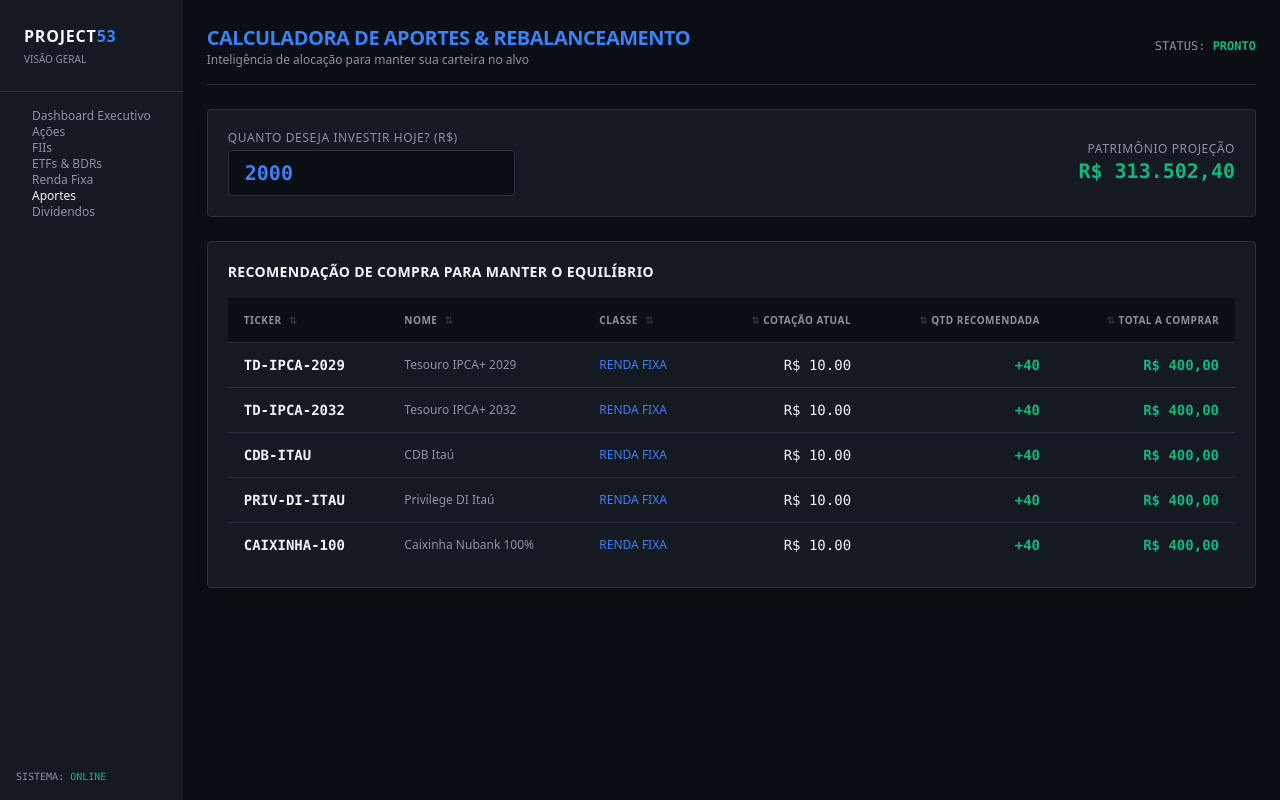
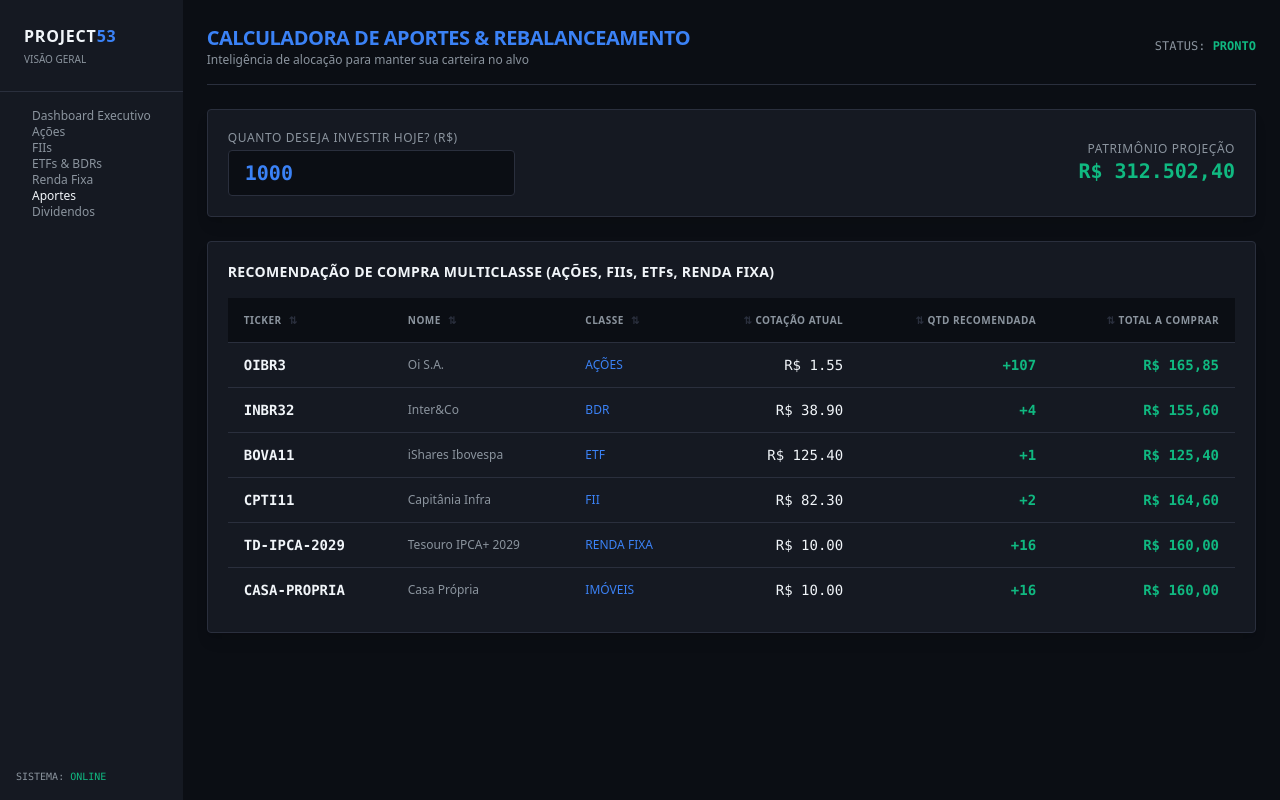
Before and after one commit to Andre-Marcelino-2026/aposentadoria53, a Next.js app: page /aportes in a window 1280 px wide. Built offline with nearby package versions, Linux system fonts and the light colour scheme; no server answers.

Commit message:
Update page.tsx

```diff
--- a/app/aportes/page.tsx
+++ b/app/aportes/page.tsx
@@ -8,7 +8,7 @@ import { updateAssetsWithPrices } from '../../src/api/stockApi';
 export default function AportesPage() {
   const [assets, setAssets] = useState<any[]>([]);
   const [loading, setLoading] = useState<boolean>(true);
-  const [aporteValue, setAporteValue] = useState<number>(2000);
+  const [aporteValue, setAporteValue] = useState<number>(1000);
   const [sortConfig, setSortConfig] = useState<{ key: string; direction: 'asc' | 'desc' } | null>(null);
 
   useEffect(() => {
@@ -26,16 +26,35 @@ export default function AportesPage() {
     return assets.reduce((acc, item) => acc + (item.currentValue || 0), 0);
   }, [assets]);
 
-  // Lógica de recomendação de aportes focada nos ativos com menor patrimônio acumulado
+  // Lógica Diversificada: Pega o ativo "mais para trás" de CADA classe de ativo diferente
   const recommendations = useMemo(() => {
     if (totalPatrimony === 0 || assets.length === 0) return [];
 
-    const sortedByValue = [...assets].sort((a, b) => (a.currentValue || 0) - (b.currentValue || 0));
-    const targetPerAsset = aporteValue / Math.min(5, sortedByValue.length);
+    // Agrupa por classe
+    const classesMap: Record<string, any[]> = {};
+    assets.forEach((item) => {
+      const className = item.asset?.assetClass || 'OUTROS';
+      if (!classesMap[className]) {
+        classesMap[className] = [];
+      }
+      classesMap[className].push(item);
+    });
 
-    return sortedByValue.slice(0, 5).map((item) => {
+    // Pega o menor ativo de cada classe existente
+    const selectedAssets: any[] = [];
+    Object.keys(classesMap).forEach((className) => {
+      const items = classesMap[className];
+      items.sort((a, b) => (a.currentValue || 0) - (b.currentValue || 0));
+      if (items.length > 0) {
+        selectedAssets.push(items[0]);
+      }
+    });
+
+    const targetPerAsset = aporteValue / selectedAssets.length;
+
+    return selectedAssets.map((item) => {
       const price = item.currentPrice || 10;
-      const suggestedQty = Math.floor(targetPerAsset / price);
+      const suggestedQty = Math.max(1, Math.floor(targetPerAsset / price));
       const suggestedTotal = suggestedQty * price;
 
       return {
@@ -126,10 +145,10 @@ export default function AportesPage() {
           </div>
         </div>
 
-        {/* Sugestão de Compra Inteligente */}
+        {/* Sugestão de Compra Inteligente Diversificada */}
         <div className="bg-[#151922] border border-[#2A2F3D] rounded p-5 shadow-lg">
           <h2 className="text-[#F1F5F9] font-bold text-sm tracking-wide mb-4">
-            RECOMENDAÇÃO DE COMPRA PARA MANTER O EQUILÍBRIO
+            RECOMENDAÇÃO DE COMPRA MULTICLASSE (AÇÕES, FIIs, ETFs, RENDA FIXA)
           </h2>
           <div className="overflow-x-auto">
             <table className="w-full text-left text-sm">
```
